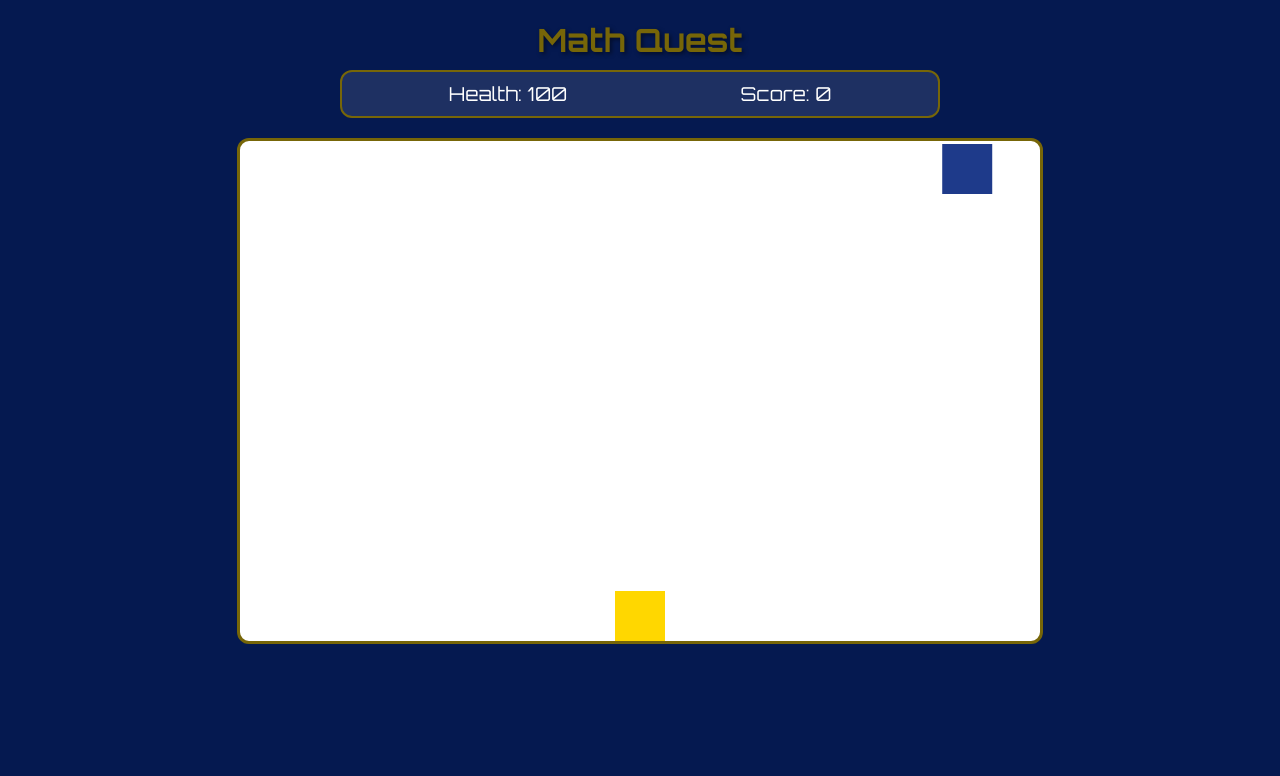
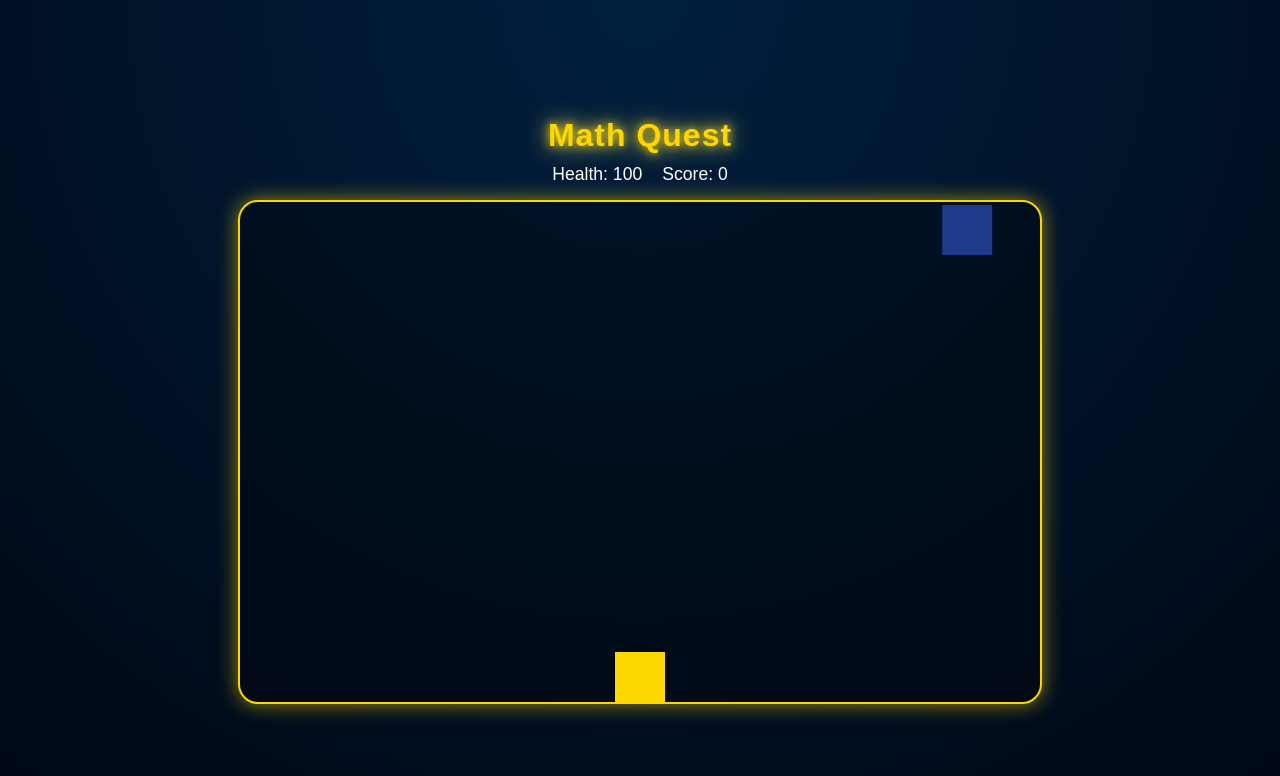
Before and after one commit to aimudofrancis-prog/racham_mathsGamify, a plain HTML site: page gamify.html in a window 1280 px wide. Drawn offline with Linux system fonts and the light colour scheme.

Commit message:
restructure code with more dynamic function

```diff
--- a/resources/gamify.css
+++ b/resources/gamify.css
@@ -1,57 +1,76 @@
-/* Global colors */
-    :root {
-      --brand-blue: #051950; /* deep royal blue */
-      --brand-golden: #776608; /* golden */
-      --brand-white: #FFFFFF;
-    }
-
-    /* Reset & base styles */
-    * {
+/* ====== GLOBAL STYLES ====== */
+    body {
+      background: radial-gradient(circle at top, #001f3f, #000814);
       margin: 0;
-      padding: 0;
-      box-sizing: border-box;
-      font-family: 'Orbitron', sans-serif;
-    }
-
-    body {
-      background-color: var(--brand-blue);
-      color: var(--brand-white);
+      overflow: hidden;
+      color: white;
+      font-family: 'Russo One', sans-serif;
       display: flex;
       flex-direction: column;
       align-items: center;
-      justify-content: flex-start;
+      justify-content: center;
       height: 100vh;
-      overflow: hidden;
     }
 
     h1 {
-      margin-top: 20px;
-      color: var(--brand-golden);
-      text-shadow: 2px 2px 4px rgba(0,0,0,0.5);
+      color: gold;
+      text-shadow: 0 0 10px #ffd700, 0 0 25px #fff066;
+      margin-bottom: 10px;
+      letter-spacing: 1px;
     }
 
-    /* Scoreboard */
     #scoreboard {
       display: flex;
-      justify-content: space-around;
-      width: 90%;
-      max-width: 600px;
-      margin: 10px 0;
-      padding: 10px 20px;
-      background-color: rgba(255, 255, 255, 0.1);
-      border: 2px solid var(--brand-golden);
-      border-radius: 12px;
+      justify-content: center;
+      align-items: center;
+      gap: 20px;
+      font-size: 1.1rem;
+      margin-bottom: 15px;
     }
 
-    #scoreboard div {
-      font-size: 1.2rem;
+    #scoreboard span {
+      background: rgba(255, 255, 255, 0.1);
+      padding: 8px 16px;
+      border-radius: 10px;
+      box-shadow: 0 0 8px rgba(255, 215, 0, 0.4);
     }
 
-    /* Game canvas */
-    #gameCanvas {
-      border: 3px solid var(--brand-golden);
-      border-radius: 12px;
-      background-color: var(--brand-white);
-      display: block;
-      margin-top: 10px;
+    canvas {
+      border: 2px solid gold;
+      border-radius: 20px;
+      box-shadow: 0 0 20px rgba(255, 215, 0, 0.6);
+      background: rgba(0, 0, 0, 0.3);
+      transition: background 0.5s ease;
     }
+
+    /* === Glowing Player Animation === */
+    @keyframes playerGlow {
+      0% { filter: drop-shadow(0 0 5px #ffd700); }
+      50% { filter: drop-shadow(0 0 20px #fff066); }
+      100% { filter: drop-shadow(0 0 5px #ffd700); }
+    }
+
+    .glow {
+      animation: playerGlow 1.2s infinite ease-in-out;
+    }
+
+    /* === Particle Floating Animation === */
+    @keyframes particleFloat {
+      0% { transform: scale(1) rotate(0deg); opacity: 1; }
+      50% { transform: scale(1.3) rotate(180deg); opacity: 0.8; }
+      100% { transform: scale(1) rotate(360deg); opacity: 0; }
+    }
+
+    .particleEffect {
+      animation: particleFloat 1s ease-out forwards;
+    }
+
+    /* === Score Flash === */
+    @keyframes scoreFlash {
+      0%, 100% { color: white; transform: scale(1); }
+      50% { color: gold; transform: scale(1.3); }
+    }
+
+    .score-animate {
+      animation: scoreFlash 0.6s ease-in-out;
+    }
```
